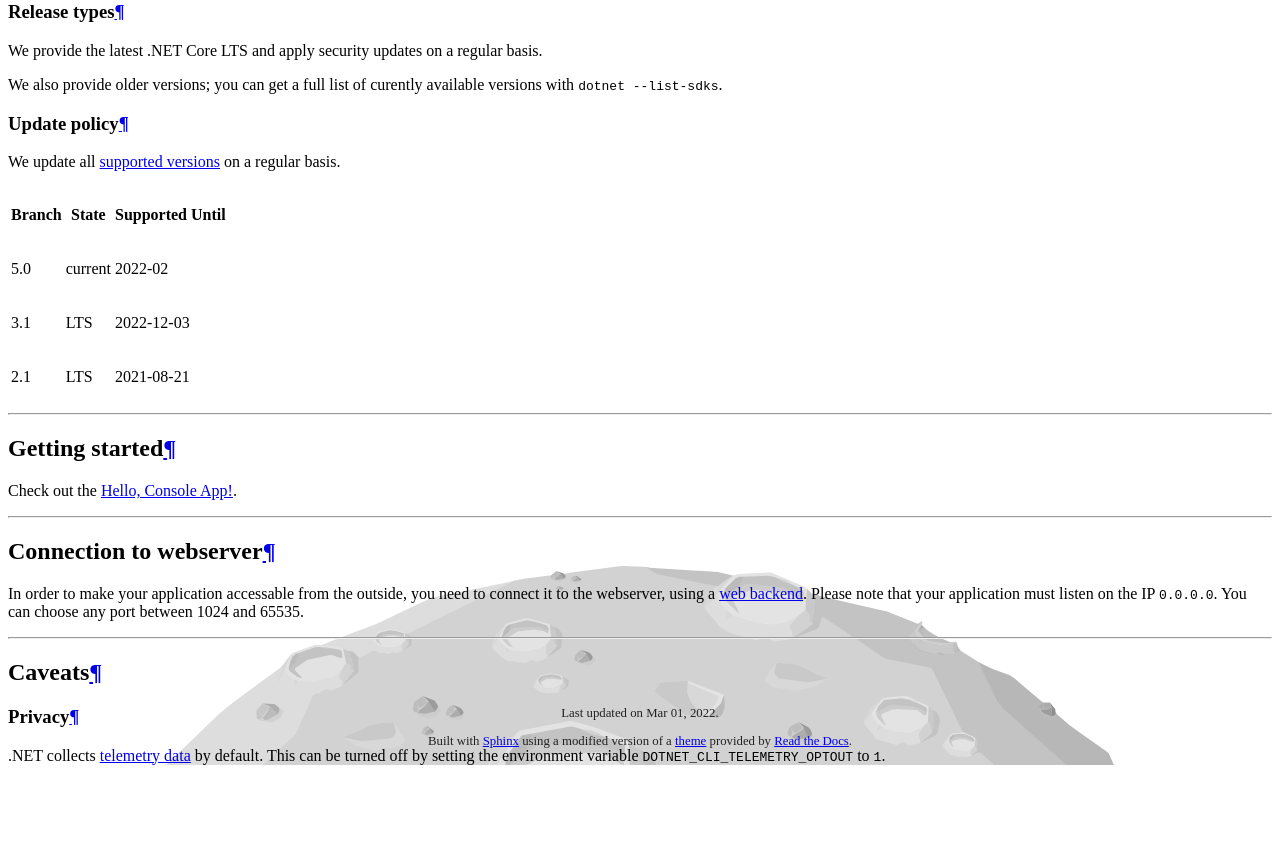
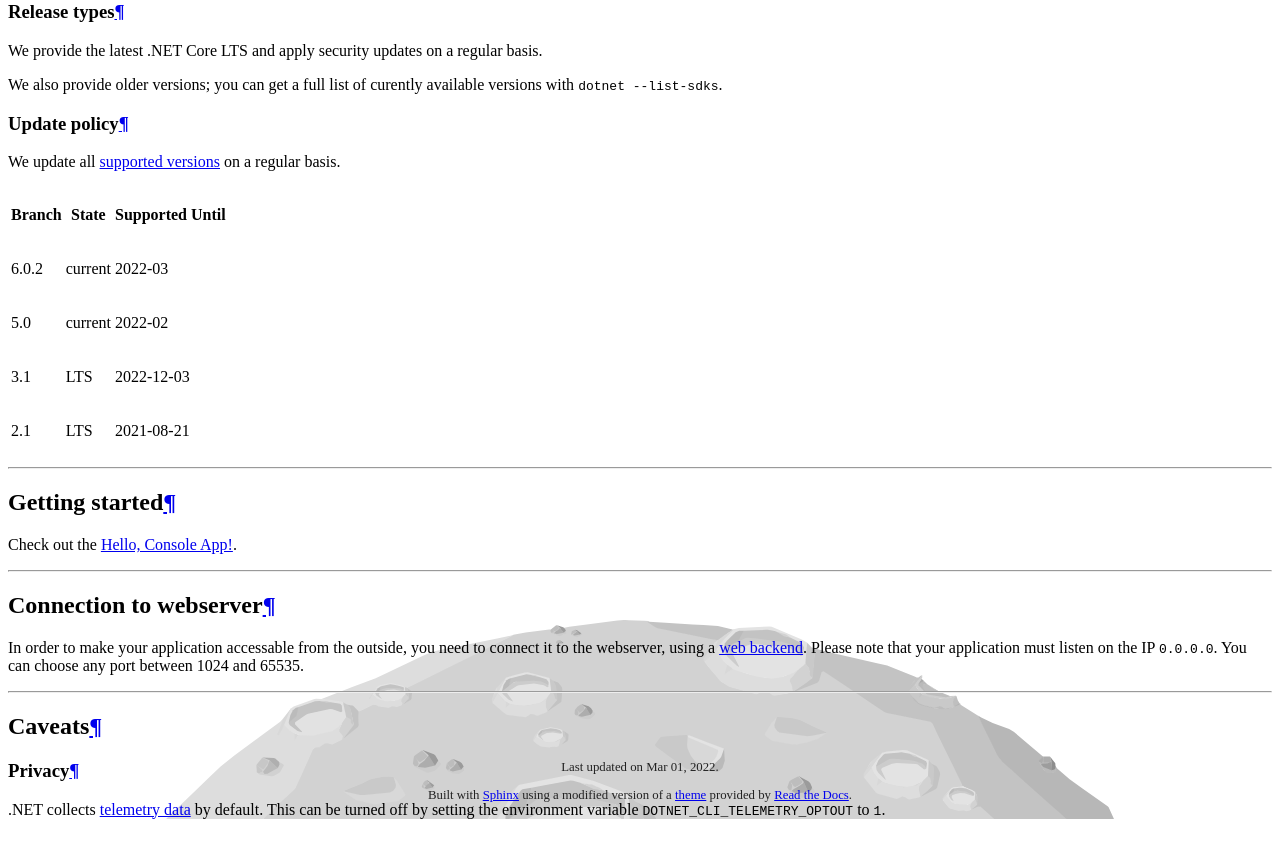
Before and after one commit to Uberspace/manual, a Sphinx documentation site: the page built from source/lang-dotnet.rst, in a window 1280 px wide and 900 px high, scrolled down 2602 px. Shown: the top 858 px of the window. Built offline with Sphinx 7.4.7 and the Read the Docs theme 2.0.0, drawn with Linux system fonts in a browser that asks for light colours.

Commit message:
add new dotnet 6.0.2

```diff
--- a/source/lang-dotnet.rst
+++ b/source/lang-dotnet.rst
@@ -36,6 +36,7 @@ We update all `supported versions <https://dotnet.microsoft.com/platform/support
 ======  ===========  ===============
 Branch  State        Supported Until
 ======  ===========  ===============
+6.0.2   current      2022-03
 5.0     current      2022-02
 3.1     LTS          2022-12-03
 2.1     LTS          2021-08-21
```
